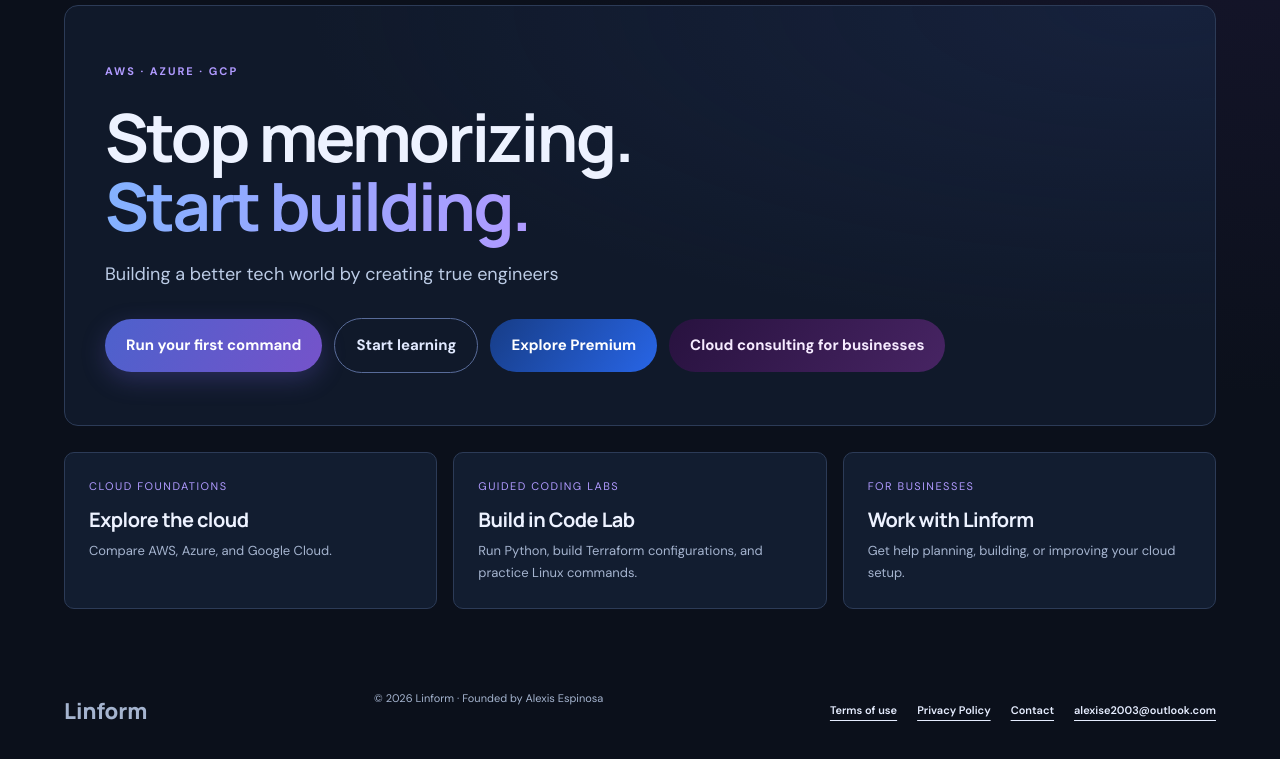
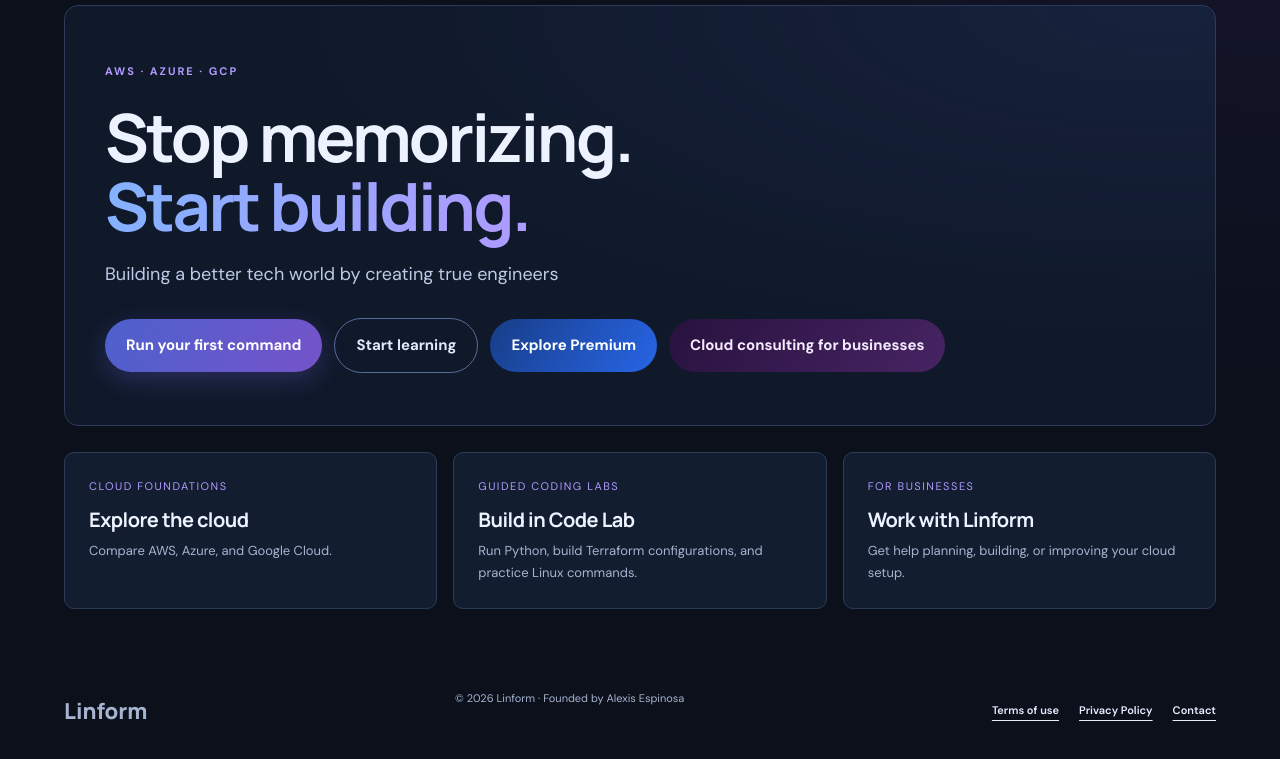
Before and after one commit to espinozaalexis2003-eng/Linform, a plain HTML site: page index.html in a window 1280 px wide. Shown: the part 83-842 px from the top of the page. Drawn offline with Linux system fonts and the light colour scheme.

Commit message:
Use the inquiry form for public contact

```diff
--- a/index.html
+++ b/index.html
@@ -523,7 +523,6 @@ footer { flex-wrap: wrap; gap: 18px; }
         <span class="kicker">04 / Learn together</span>
         <h2>What do you<br>want to learn?</h2>
         <p>Ask a question, suggest a tutorial, or share what you’re building.</p>
-        <a class="email-link" href="mailto:alexise2003@outlook.com">alexise2003@outlook.com</a>
       </div>
 
       <form action="https://formsubmit.co/alexise2003@outlook.com" method="POST">
@@ -560,7 +559,7 @@ footer { flex-wrap: wrap; gap: 18px; }
       <span class="kicker">LINFORM / PRIVACY POLICY</span>
       <h1 id="privacy-title">Your information at Linform.</h1>
       <p class="small-note">Updated November 18, 2026</p>
-      <p>Linform is operated by Alexis Espinosa, cloud engineer and founder. For privacy questions or account and progress deletion requests, email <a class="text-link" href="mailto:alexise2003@outlook.com">alexise2003@outlook.com</a>.</p>
+      <p>Linform is operated by Alexis Espinosa, cloud engineer and founder. For privacy questions or account and progress deletion requests, use the <a class="text-link" href="#contact">inquiry form</a>.</p>
       <h2>Accounts and learning progress</h2>
       <p>Amazon Cognito manages sign-in and password recovery. Your account includes the name and email you provide. Completed lesson IDs are stored in Linform’s AWS account to sync your progress across devices. Guest progress and account progress caches are also saved in your browser.</p>
       <h2>Browser storage and practice files</h2>
@@ -634,7 +633,6 @@ footer { flex-wrap: wrap; gap: 18px; }
       <a class="text-link" href="#terms">Terms of use</a>
       <a class="text-link" href="#privacy">Privacy Policy</a>
       <a class="text-link" href="#contact">Contact</a>
-      <a class="text-link" href="mailto:alexise2003@outlook.com">alexise2003@outlook.com</a>
     </div>
   </footer>
 </div>
@@ -2564,7 +2562,7 @@ No installation or cloud account needed.</pre></div>
   views.about.append(document.getElementById('about'),document.querySelector('.case'));
   const terms=document.createElement('section');terms.className='section';terms.setAttribute('aria-labelledby','terms-title');
   terms.innerHTML='<span class="kicker">LINFORM / TERMS OF USE</span><h1 id="terms-title">Learn safely. Build responsibly.</h1><h2>Educational use</h2><p>Linform is an educational tool for learning Linux, AWS, Azure, Google Cloud, Python, Git and Terraform.</p><h2>Browser labs</h2><p>Linform’s built-in browser labs run locally or as simulations. They do not deploy paid resources to your cloud accounts.</p><h2>Your external cloud accounts</h2><p>Commands and projects you run outside Linform can create paid resources or change real systems. You are responsible for your accounts, permissions, spending, backups and the actions you take.</p><p>To the extent permitted by applicable law, Linform and its creator are not responsible for actions you take in external cloud accounts or resulting charges, data loss, security incidents or service interruptions.</p><a class="text-link" href="#practice">Back to Practice ↗</a>';
-  terms.insertAdjacentHTML('beforeend', "<details><summary>Privacy</summary><p class=\"small-note\">Linform is operated by Alexis Espinosa. Guest progress and per-account progress caches stay in this browser until you clear its site data. Cognito manages sign-in and password recovery; completed lesson IDs are stored in Linform's AWS account to provide sync. Terminal files and quiz answers are not sent to the progress service. Sign-in credentials stay in tab-scoped session storage so refreshing keeps you signed in. Signing out clears them; browser storage settings control whether a restored tab retains its session. Contact alexise2003@outlook.com to request account and progress deletion. Mentoring requests, reply email and project links are stored privately in Linform’s AWS account for Alexis to review. Form inquiries use FormSubmit, which processes the information you submit. Do not enter passwords or private information into the practice lab.</p></details>");
+  terms.insertAdjacentHTML('beforeend', "<details><summary>Privacy</summary><p class=\"small-note\">Linform is operated by Alexis Espinosa. Guest progress and per-account progress caches stay in this browser until you clear its site data. Cognito manages sign-in and password recovery; completed lesson IDs are stored in Linform's AWS account to provide sync. Terminal files and quiz answers are not sent to the progress service. Sign-in credentials stay in tab-scoped session storage so refreshing keeps you signed in. Signing out clears them; browser storage settings control whether a restored tab retains its session. Use the inquiry form to request account and progress deletion. Mentoring requests, reply email and project links are stored privately in Linform’s AWS account for Alexis to review. Form inquiries use FormSubmit, which processes the information you submit. Do not enter passwords or private information into the practice lab.</p></details>");
   views.terms.append(terms);
   views.privacy.append(document.getElementById("privacy-policy"));
   const termsLink=document.createElement('p');termsLink.innerHTML='<a class="text-link" href="#terms">Terms of use ↗</a>';views.about.querySelector('#about').append(termsLink);
```
